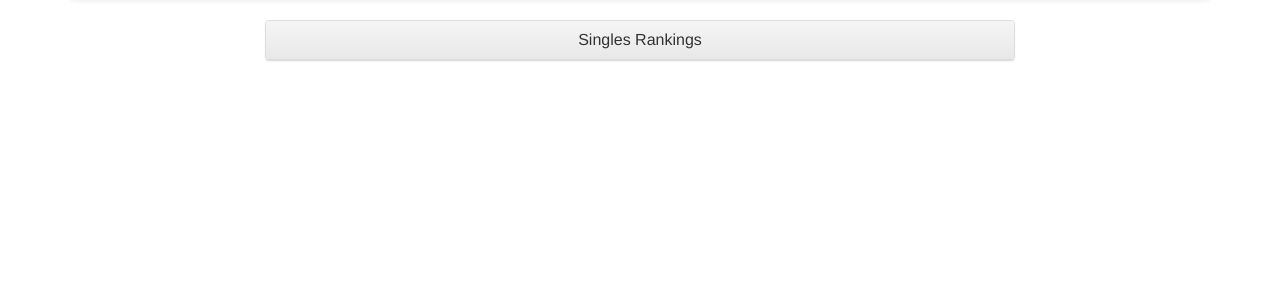
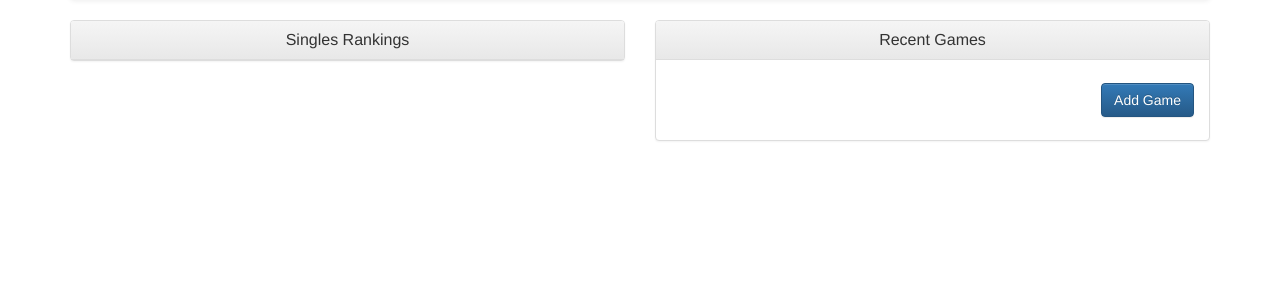
Before and after one commit to yschatzberg/pongranker, a Django app: page / in a window 1280 px wide. Shown: the part 52-352 px from the top of the page. Run offline with Django 3.2, Linux system fonts and the light colour scheme; data that the repository does not hold is empty; some libraries are stand-ins or nearby versions.

Commit message:
* adding Recent Games to homepage * Moved Add Game button around a bit.

```diff
--- a/pongranker/api/urls.py
+++ b/pongranker/api/urls.py
@@ -1,12 +1,12 @@
 from pongranker.api import views
 
-__author__ = 'yoavschatzberg'
 
 __author__ = 'yoavschatzberg'
 from django.conf.urls import patterns, url
 
 urlpatterns = patterns('',
     url(r'^player_emails_and_names/$', views.get_player_emails_and_names, name="get_player_emails_and_names"),
+    url(r'^games/$', views.get_games, name="get_games"),
 
 
     # url(r'^.', views.unknown, name='unknown'),
--- a/pongranker/api/views.py
+++ b/pongranker/api/views.py
@@ -1,8 +1,5 @@
 __author__ = 'yoavschatzberg'
 from django.http import HttpResponse
-from django.shortcuts import render_to_response, redirect
-from django.db import IntegrityError
-from django.template import RequestContext, loader
 
 import json
 from pongranker.models import Player, Game
@@ -18,3 +15,27 @@ def get_player_emails_and_names(request):
         response[player.email] = player.first_name + " " + player.last_name
 
     return HttpResponse(json.dumps(response), content_type="application/json")
+
+# currently gets 5 games.
+def get_games(request):
+
+    max_games = 5
+    param = request.GET.get('max_games')
+    if param:
+      max_games = int(max_games)
+
+
+
+    game_list = Game.objects.all()[:max_games]
+
+    response = []
+    for game in game_list:
+      game_json = {}
+      game_json[u'player_1'] = game.player_1
+      game_json[u'score_1'] =  game.score_1
+
+      game_json[u'player_2'] = game.player_2
+      game_json[u'score_2'] = game.score_2
+      game_json[u'game_date'] = str(game.game_date)
+      response.append(game_json)
+    return HttpResponse(json.dumps(response), content_type="application/json")
--- a/pongranker/templates/pongranker/index.html
+++ b/pongranker/templates/pongranker/index.html
@@ -8,6 +8,13 @@
 
     <!-- Optional theme -->
     <link rel="stylesheet" href="https://maxcdn.bootstrapcdn.com/bootstrap/3.2.0/css/bootstrap-theme.min.css">
+
+    <style>
+        .bold { font-weight: bold; }
+        .loss { color: #CC0000; }
+        .win { color: #009933; }
+        .winscore { left: 2px; }
+    </style>
 
 </head>
   <body>
@@ -41,9 +48,6 @@
                         <li><a href="/logout/">Logout</a></li>
                       </ul>
                     </li>
-                    <form class="navbar-form navbar-right" action="/add_game/">
-                       <button type="submit" class="btn btn-primary">Add Game</button>
-                    </form>
                 {% else %}
                     <form class="navbar-form navbar-right" action="/login/">
                         <a href="/register/">Sign Up</a>
@@ -58,7 +62,7 @@
 
         <!-- Player Rankings Panel -->
         <div class="row">
-            <div class="col-lg-8 col-lg-offset-2">
+            <div class="col-lg-6">
                 <div class="panel panel-default">
                   <div class="panel-heading">
                     <h3 class="panel-title text-center">Singles Rankings</h3>
@@ -78,6 +82,20 @@
                   {% endif %}
                 </div>
             </div>
+            <div class="col-lg-6">
+                <div class="panel panel-default">
+                  <div class="panel-heading">
+                    <h3 class="panel-title text-center">Recent Games</h3>
+                  </div>
+                      <div class="panel-body">
+                        <ul class="list-group" id="game_list">
+                            <form class="navbar-form navbar-right" action="/add_game/">
+                               <button type="submit" class="btn btn-primary">Add Game</button>
+                            </form>
+                        </ul>
+                      </div>
+                </div>
+            </div>
         </div>
 
 
@@ -88,5 +106,96 @@
     <script src="http://code.jquery.com/jquery-1.10.1.min.js"></script>
     <script src="https://maxcdn.bootstrapcdn.com/bootstrap/3.2.0/js/bootstrap.min.js"></script>
 
+    <script>
+        window.onload = function(){
+            //populate games list
+           $.getJSON('../api/games', { max_games : 5 }, function(data) {
+                $.each(data, function(index, element) {
+                    //element is teh game json
+                    console.log(element);
+                    var li = document.createElement('li');
+                    li.className = "list-group-item";
+
+                    var date_span = document.createElement('span');
+                    date_span.className = "bold pull-right";
+                    date_span.appendChild(document.createTextNode(element['game_date']));
+                    li.appendChild(date_span);
+
+                    var row_div = document.createElement('div');
+                    row_div.className = "row";
+
+
+                    // Add Player 1
+                    var p1_div = document.createElement('div');
+                    p1_div.className = "col-lg-3";
+
+                    var p1_par = document.createElement('p');
+                    p1_par.style.textAlign="center";
+
+                    var p1_span = document.createElement('span');
+                    p1_span.appendChild(document.createTextNode(element['player_1']));
+
+
+                    p1_par.appendChild(p1_span);
+                    //add br here.
+                    var brk =document.createElement('br');
+                    p1_par.appendChild(brk);
+                    p1_par.appendChild(document.createTextNode(element['score_1']));
+
+                    p1_div.appendChild(p1_par);
+
+                    row_div.appendChild(p1_div);
+
+
+                    //add vs.
+                    var vs_div = document.createElement('div');
+                    vs_div.className = 'col-lg-1';
+
+                    var vs_par = document.createElement('p');
+                    vs_par.appendChild(document.createTextNode("vs."));
+
+                    vs_div.appendChild(vs_par);
+
+                    row_div.appendChild(vs_div);
+
+
+                    // Add player 2
+                    var p2_div = document.createElement('div');
+                    p2_div.className = "col-lg-3";
+
+                    var p2_par = document.createElement('p');
+                    p2_par.style.textAlign="center";
+
+                    var p2_span = document.createElement('span');
+                    p2_span.className = "bold";
+                    p2_span.appendChild(document.createTextNode(element['player_2']));
+
+                    p2_par.appendChild(p2_span);
+
+                    //add br here.
+                    var brk =document.createElement('br');
+                    p2_par.appendChild(brk);
+                    p2_par.appendChild(document.createTextNode(element['score_2']));
+
+                    p2_div.appendChild(p2_par);
+
+                    row_div.appendChild(p2_div);
+
+                    if (element['score_1'] > element['score_2']) {
+                        p1_span.className = "bold win";
+                        p2_span.className = "bold loss";
+                    }
+                    else {
+                        p1_span.className = "bold loss";
+                        p2_span.className = "bold win";
+                    }
+
+                    li.appendChild(row_div);
+
+                    list = document.getElementById('game_list');
+                    list.insertBefore(li, list.firstChild);
+                });
+           });};
+    </script>
   </body>
 </html>
--- a/pongranker/views.py
+++ b/pongranker/views.py
@@ -81,8 +81,8 @@ def add_game(request):
       p3_email = request.POST['player_3']
       player_1 = Player.objects.get(user=User.objects.get(username=p1_email))
       player_3 = Player.objects.get(user=User.objects.get(username=p3_email))
-      player_1_name  = player_1.user.first_name + player_1.user.last_name
-      player_3_name  = player_3.user.first_name + player_3.user.last_name
+      player_1_name  = player_1.user.first_name + " " + player_1.user.last_name[0]
+      player_3_name  = player_3.user.first_name + " " + player_3.user.last_name[0]
 
       game = Game(player_1=player_1_name,
                   player_2=player_3_name,
```
Also changed, not shown: pongranker/templates/pongranker/add_game.html (+3 -4 lines).
